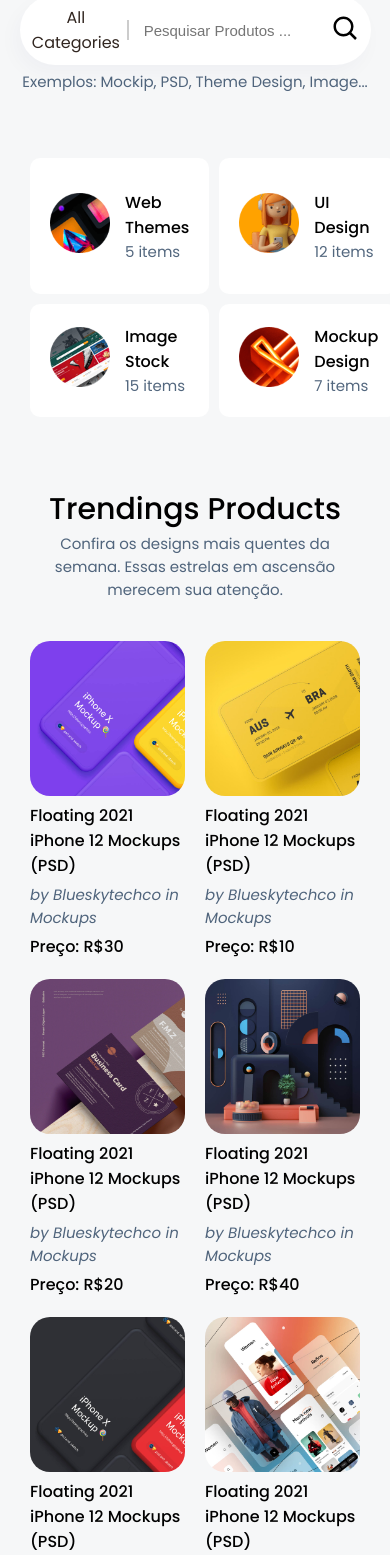
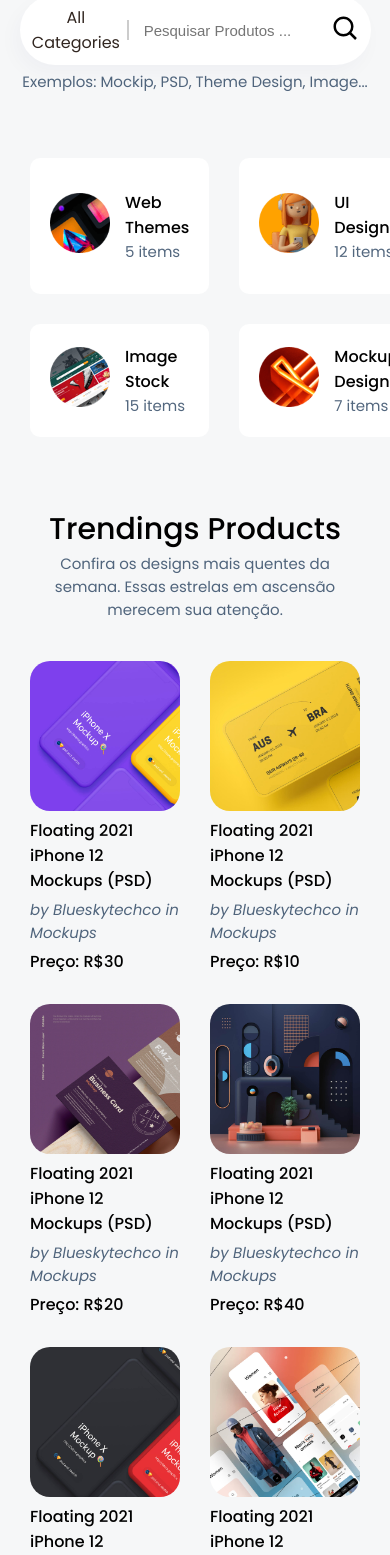
Before and after one commit to Sellucas/Ecommerce-App, a React (Create React App) app: page / in a window 390 px wide. Shown: the part 432-1987 px from the top of the page. Built offline with nearby package versions, Linux system fonts and the light colour scheme.

Commit message:
Responsive fix

```diff
--- a/src/components/assets/data/data.js
+++ b/src/components/assets/data/data.js
@@ -223,7 +223,7 @@
 export const price = [
   {
     id: 1,
-    name: "Free Trial",
+    name: "Teste grátis",
     price: "0",
     desc: "Planejamento de projeto simples, 14 dias de avaliação gratuita.",
     list: [
@@ -287,7 +287,7 @@
   },
   {
     id: 3,
-    name: "Unlimited Access ",
+    name: "Acesso Ilimitado",
     price: "49",
     desc: "Organize sua mente e economize tempo com o Premium.",
     list: [
--- a/src/style/responsive.scss
+++ b/src/style/responsive.scss
@@ -59,12 +59,12 @@
 
   // card
   .cards {
-    @include grid(repeat(3, 1fr), 10px);
+    @include grid(repeat(3, 1fr), 30px);
   }
   .topproduct,
   .product {
     .product_items {
-      @include grid(repeat(2, 1fr), 20px);
+      @include grid(repeat(2, 1fr), 30px);
     }
   }
   .topproduct {
@@ -81,7 +81,7 @@
   }
   .banner {
     .posts {
-      @include grid(repeat(1, 1fr), 20px);
+      @include grid(repeat(1, 1fr), 30px);
     }
   }
   .price {
```
